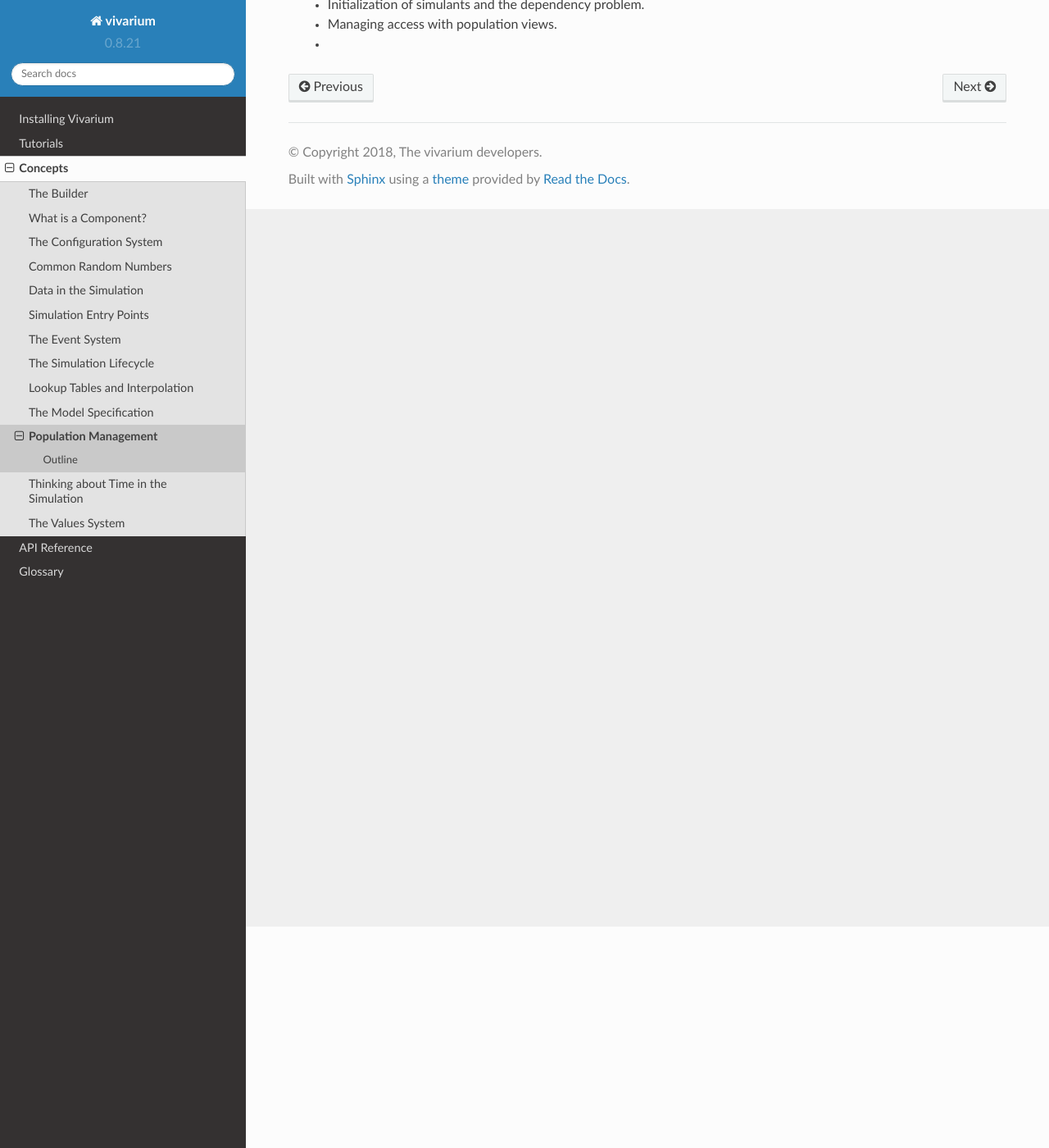
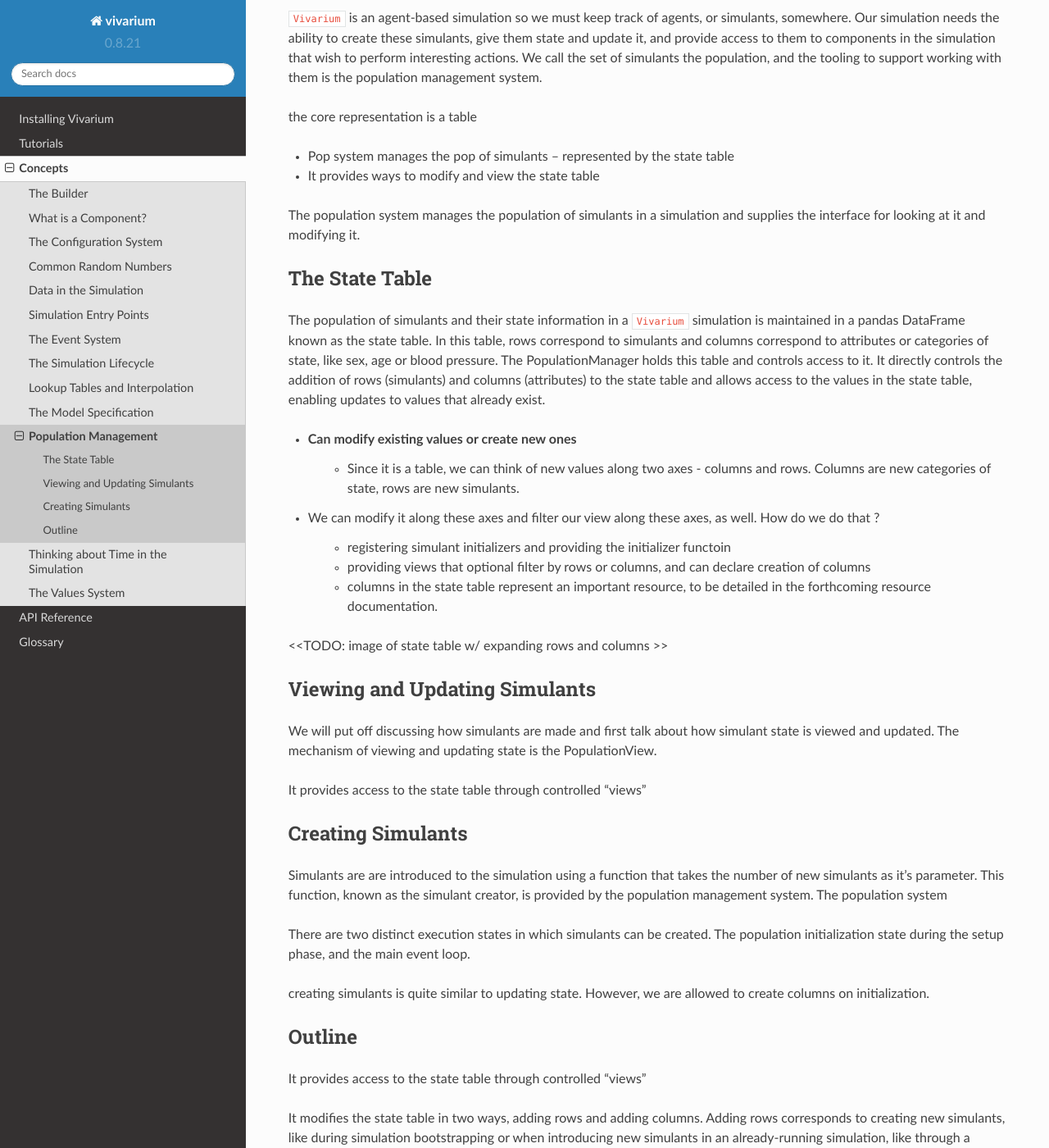
Before and after one commit to ihmeuw/vivarium, a Sphinx documentation site: the page built from docs/source/concepts/population.rst, in a window 1280 px wide and 1400 px high, scrolled down 270 px. Shown: the whole window at 82% size. Built offline with Sphinx 7.4.7 and the Read the Docs theme 2.0.0, drawn with Linux system fonts in a browser that asks for light colours; some of the changed text lies outside the part shown.

Commit message:
wip: pop concept note

```diff
--- a/docs/source/concepts/population.rst
+++ b/docs/source/concepts/population.rst
@@ -9,8 +9,97 @@ Population Management
    :local:
    :backlinks: none
 
+``Vivarium`` is an agent-based simulation so we must keep track of agents, or
+:term:`simulants`, somewhere. Our simulation needs the ability to create these
+simulants, give them state and update it, and provide access to
+them to components in the simulation that wish to perform interesting actions.
+We call the set of simulants the population, and the tooling to support working
+with them is the population management system.
+
+the core representation is a table
+
+- Pop system manages the pop of simulants -- represented by the state table
+- It provides ways to modify and view the state table
+
+The population system manages the population of simulants in a simulation and
+supplies the interface for looking at it and modifying it.
+
+
+The State Table
+---------------
+
+
+The population of simulants and their state information in a ``Vivarium``
+simulation is maintained in a pandas DataFrame known as the state table.
+In this table, rows correspond to simulants and columns correspond to attributes
+or categories of state, like sex, age or blood pressure. The PopulationManager
+holds this table and controls access to it. It directly controls the addition
+of rows (simulants) and columns (attributes) to the state table and allows
+access to the values in the state table, enabling updates to values that already
+exist.
+
+
+
+- Can modify existing values or create new ones
+    - Since it is a table, we can think of new values along two axes - columns
+      and rows. Columns are new categories of state, rows are new simulants.
+- We can modify it along these axes and filter our view along these axes,
+  as well. How do we do that ?
+
+    - registering simulant initializers and providing the initializer functoin
+    - providing views that optional filter by rows or columns, and can declare
+      creation of columns
+    - columns in the state table represent an important resource, to be detailed
+      in the forthcoming resource documentation.
+
+
+
+<<TODO: image of state table w/ expanding rows and columns >>
+
+
+Viewing and Updating Simulants
+------------------------------
+
+We will put off discussing how simulants are made and first talk about how
+simulant state is viewed and updated. The mechanism of viewing and updating
+state is the PopulationView.
+
+It provides access to the state table through controlled "views"
+
+
+Creating Simulants
+-------------------
+
+Simulants are are introduced to the simulation using a function that takes
+the number of new simulants as it's parameter. This function, known as the
+simulant creator, is provided by the population management system. The population system
+
+
+There are two distinct execution states in which simulants can be created.
+The population initialization state during the setup phase, and the main event
+loop.
+
+
+creating simulants is quite similar to updating state. However, we are allowed
+to create columns on initialization.
+
 Outline
 -------
- - Initialization of simulants and the dependency problem.
- - Managing access with population views.
- -
+
+It provides access to the state table through controlled "views"
+
+It modifies the state table in two ways, adding rows and adding
+columns. Adding rows corresponds to creating new simulants, like
+during simulation bootstrapping or when introducing new simulants
+in an already-running simulation, like through a fertility mechanism.
+Adding columns corresponds to adding new categories of state to
+simulants. [For instance, we may have simulants whose state is
+is age and sex ... this is a shitty example]
+
+The population system provides access to the function that
+initializes new simulants and affords the ability to register
+functions that are called when simulants are initialized. This
+is how it modifies rows and columns.
+
+The population system affords creation of columns through its views,
+provided the columns to be created are properly declared.
```
